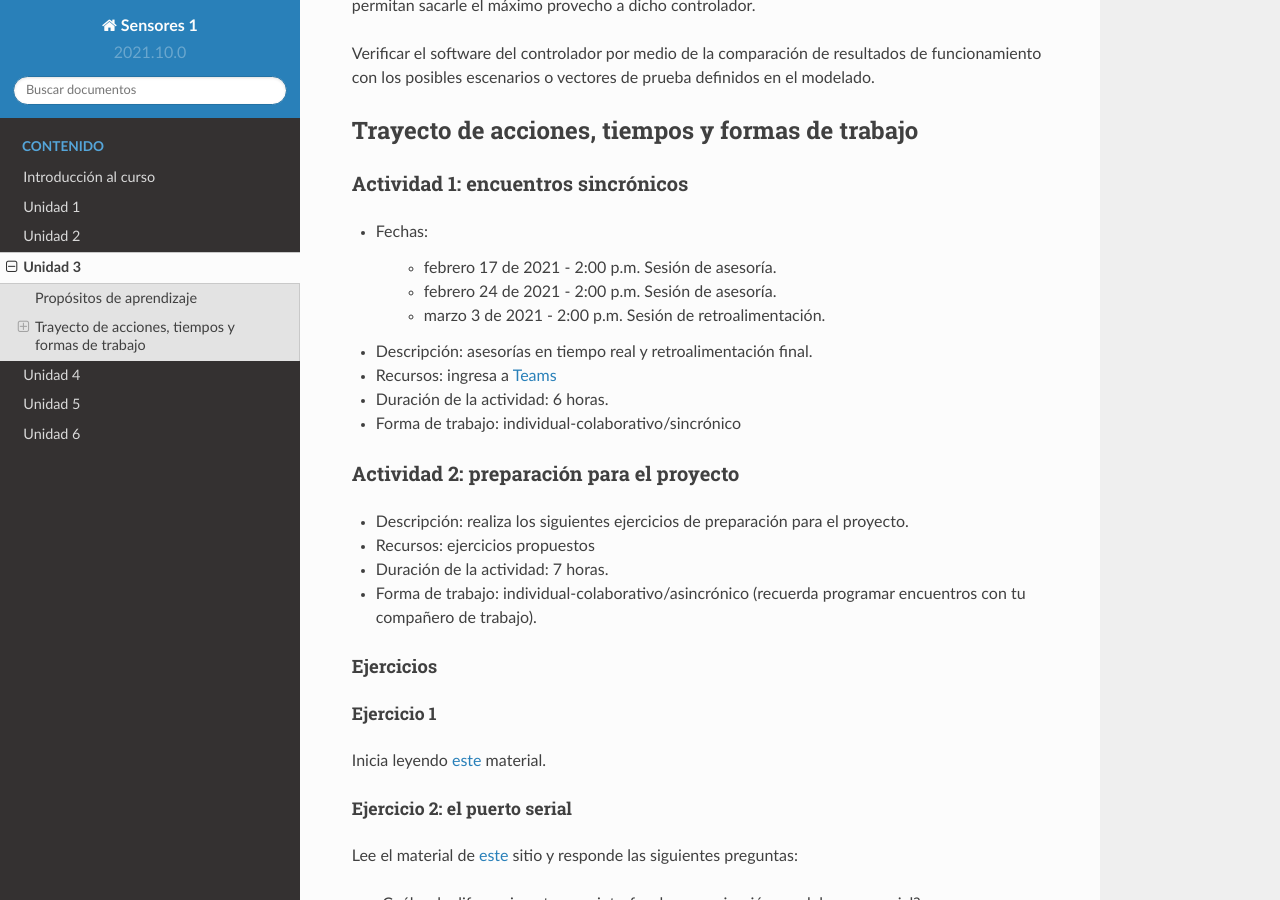
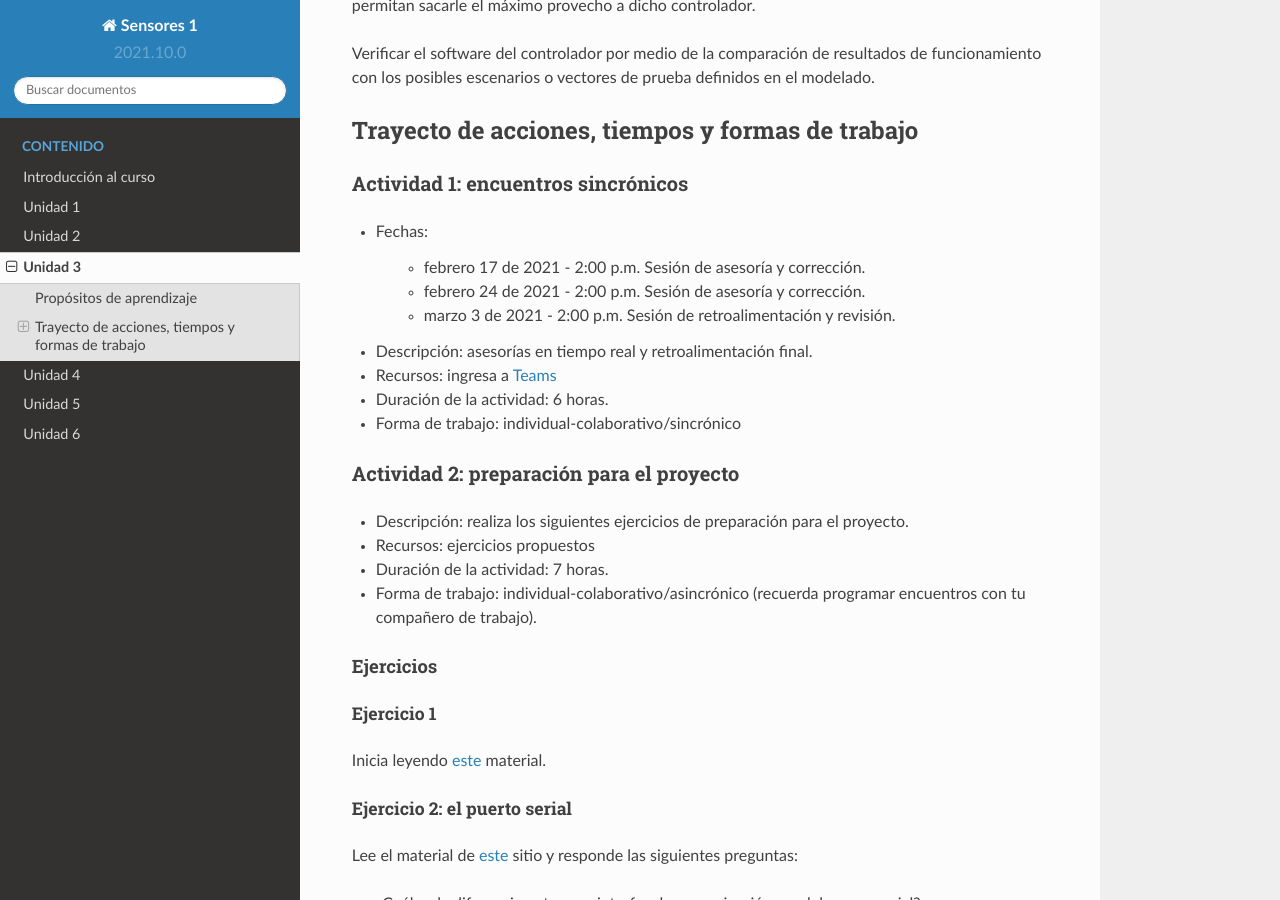
Before and after one commit to juanferfranco/sensores1, a Sphinx documentation site: the page built from docs/_unidad3/unidad3.rst, in a window 1280 px wide and 900 px high, scrolled down 318 px. Built offline with Sphinx 7.4.7 and the Read the Docs theme 2.0.0, drawn with Linux system fonts in a browser that asks for light colours.

Commit message:
update Units

```diff
--- a/docs/_unidad1/unidad1.rst
+++ b/docs/_unidad1/unidad1.rst
@@ -21,8 +21,8 @@
 
 * Fechas:
 
-    * enero 20 de 2021 - 2:00 p.m. Sesión de asesoría.
-    * enero 27 de 2021 - 2:00 p.m. Sesión de retroalimentación.
+    * enero 20 de 2021 - 2:00 p.m. Sesión de asesoría y corrección.
+    * enero 27 de 2021 - 2:00 p.m. Sesión de retroalimentación y revisión.
 
 * Descripción: asesorías en tiempo real y retroalimentación final.
 * Recursos: ingresa a `Teams <https://teams.microsoft.com/l/team/19%3a919658982cb4457e85d706bad345b5dc%40thread.tacv2/conversations?groupId=16c098de-d737-4b8a-839d-8faf7400b06e&tenantId=618bab0f-20a4-4de3-a10c-e20cee96bb35>`__
--- a/docs/_unidad2/unidad2.rst
+++ b/docs/_unidad2/unidad2.rst
@@ -19,8 +19,8 @@
 
 * Fechas:
 
-    * febrero 3 de 2021 - 2:00 p.m. Sesión de asesoría.
-    * febrero 10 de 2021 - 2:00 p.m. Sesión de retroalimentación.
+    * febrero 3 de 2021 - 2:00 p.m. Sesión de asesoría y corrección.
+    * febrero 10 de 2021 - 2:00 p.m. Sesión de retroalimentación y revisión.
 
 * Descripción: asesorías en tiempo real y retroalimentación final.
 * Recursos: ingresa a `Teams <https://teams.microsoft.com/l/team/19%3a919658982cb4457e85d706bad345b5dc%40thread.tacv2/conversations?groupId=16c098de-d737-4b8a-839d-8faf7400b06e&tenantId=618bab0f-20a4-4de3-a10c-e20cee96bb35>`__
--- a/docs/_unidad3/unidad3.rst
+++ b/docs/_unidad3/unidad3.rst
@@ -24,9 +24,9 @@
 
 * Fechas:
 
-    * febrero 17 de 2021 - 2:00 p.m. Sesión de asesoría.
-    * febrero 24 de 2021 - 2:00 p.m. Sesión de asesoría.
-    * marzo 3 de 2021 - 2:00 p.m. Sesión de retroalimentación.
+    * febrero 17 de 2021 - 2:00 p.m. Sesión de asesoría y corrección.
+    * febrero 24 de 2021 - 2:00 p.m. Sesión de asesoría y corrección.
+    * marzo 3 de 2021 - 2:00 p.m. Sesión de retroalimentación y revisión.
 
 * Descripción: asesorías en tiempo real y retroalimentación final.
 * Recursos: ingresa a `Teams <https://teams.microsoft.com/l/team/19%3a919658982cb4457e85d706bad345b5dc%40thread.tacv2/conversations?groupId=16c098de-d737-4b8a-839d-8faf7400b06e&tenantId=618bab0f-20a4-4de3-a10c-e20cee96bb35>`__
--- a/docs/_unidad4/unidad4.rst
+++ b/docs/_unidad4/unidad4.rst
@@ -19,9 +19,9 @@
 
 * Fechas:
 
-    * marzo 10 de 2021 - 2:00 p.m. Sesión de asesoría.
-    * marzo 17 de 2021 - 2:00 p.m. Sesión de asesoría.
-    * marzo 24 de 2021 - 2:00 p.m. Sesión de retroalimentación.
+    * marzo 10 de 2021 - 2:00 p.m. Sesión de asesoría y corrección.
+    * marzo 17 de 2021 - 2:00 p.m. Sesión de asesoría y corrección.
+    * marzo 24 de 2021 - 2:00 p.m. Sesión de retroalimentación y revisión.
 
 * Descripción: asesorías en tiempo real y retroalimentación final.
 * Recursos: ingresa a `Teams <https://teams.microsoft.com/l/team/19%3a919658982cb4457e85d706bad345b5dc%40thread.tacv2/conversations?groupId=16c098de-d737-4b8a-839d-8faf7400b06e&tenantId=618bab0f-20a4-4de3-a10c-e20cee96bb35>`__
--- a/docs/_unidad5/unidad5.rst
+++ b/docs/_unidad5/unidad5.rst
@@ -18,9 +18,9 @@
 
 * Fechas:
 
-    * abril 7 de 2021 - 2:00 p.m. Sesión de asesoría.
-    * abril 14 de 2021 - 2:00 p.m. Sesión de asesoría.
-    * abril 21 de 2021 - 2:00 p.m. Sesión de retroalimentación.
+    * abril 7 de 2021 - 2:00 p.m. Sesión de asesoría y corrección.
+    * abril 14 de 2021 - 2:00 p.m. Sesión de asesoría y corrección.
+    * abril 21 de 2021 - 2:00 p.m. Sesión de retroalimentación y revisión.
 
 * Descripción: asesorías en tiempo real y retroalimentación final.
 * Recursos: ejercicios propuestos y tu propio material de solución.
--- a/docs/_unidad6/unidad6.rst
+++ b/docs/_unidad6/unidad6.rst
@@ -17,9 +17,9 @@
 
 * Fechas:
 
-    * abril 28 de 2021 - 2:00 p.m. Sesión de asesoría.
-    * mayo 5 de 2021 - 2:00 p.m. Sesión de asesoría.
-    * mayo 12 de 2021 - 2:00 p.m. Sesión de retroalimentación.
+    * abril 28 de 2021 - 2:00 p.m. Sesión de asesoría y corrección.
+    * mayo 5 de 2021 - 2:00 p.m. Sesión de asesoría y corrección.
+    * mayo 12 de 2021 - 2:00 p.m. Sesión de retroalimentación y revisión.
 
 * Descripción: asesorías en tiempo real y retroalimentación final.
 * Recursos: ejercicios propuestos y tu propio material de solución.
```
